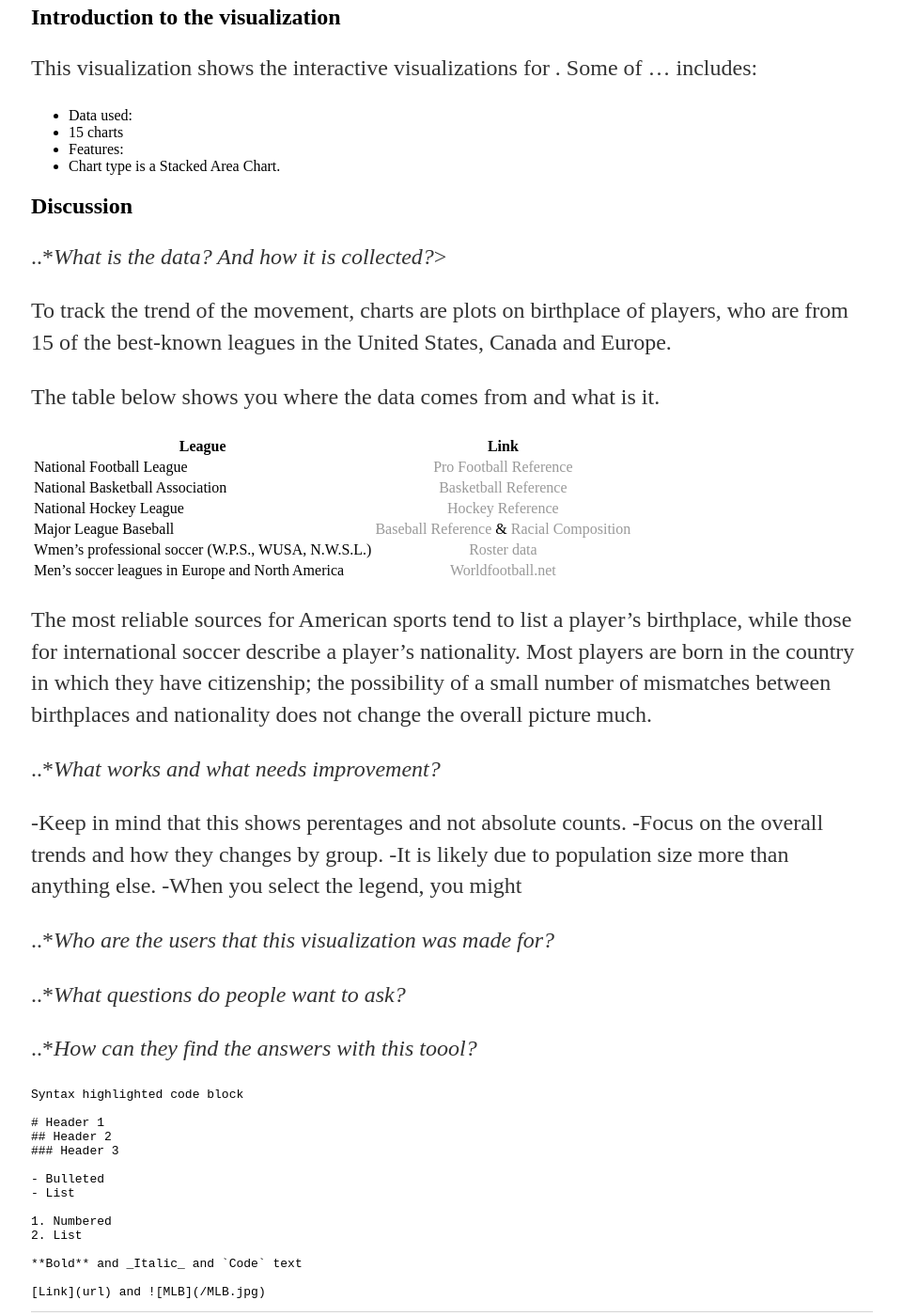
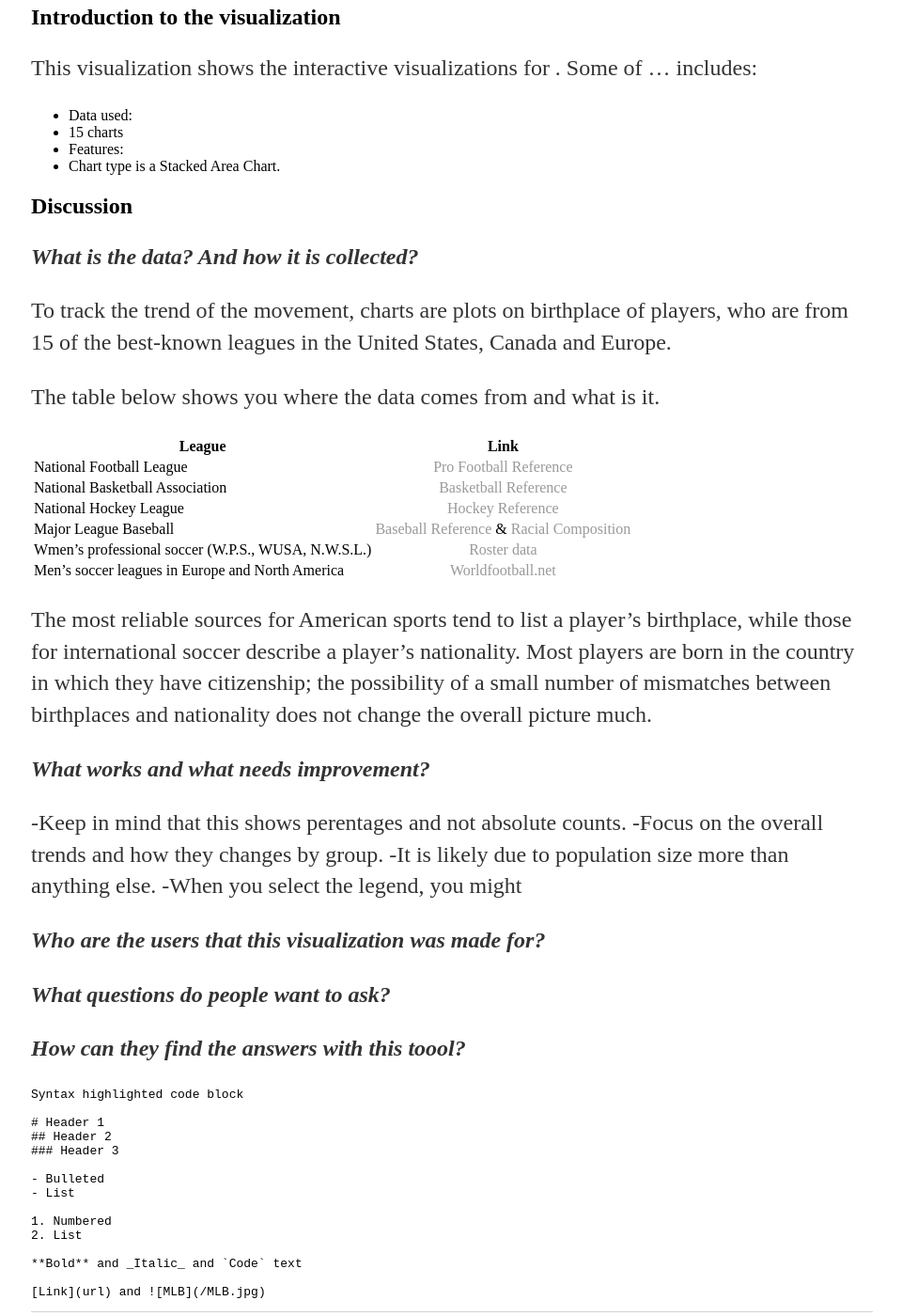
Before and after one commit to mimiyang/mimiyang.github.io, a Jekyll site: the page built from index.md, in a window 1280 px wide and 1400 px high, scrolled down 893 px. Shown: the whole window at 94% size, without its empty margins (159-1119 px from the left). Built offline with Jekyll 4.4.1, drawn with Linux system fonts in a browser that asks for light colours; our own code applies the rules of GitHub Pages for plain Markdown files.

```diff
--- a/index.md
+++ b/index.md
@@ -21,7 +21,7 @@ This visualization shows the interactive visualizations for . Some of ... includ
 
 ## Discussion
 
-..*<em>What is the data? And how it is collected?</em>>
+**<em>What is the data? And how it is collected?</em>**
 
 To track the trend of the movement, charts are plots on birthplace of players, who are from 15 of the best-known leagues in the United States, Canada and Europe.
 
@@ -39,18 +39,18 @@ The table below shows you where the data comes from and what is it.
 The most reliable sources for American sports tend to list a player’s birthplace, while those for international soccer describe a player’s nationality. Most players are born in the country in which they have citizenship; the possibility of a small number of mismatches between birthplaces and nationality does not change the overall picture much.
 
 
-..*<em>What works and what needs improvement?</em>
+**<em>What works and what needs improvement?</em>**
 
 -Keep in mind that this shows perentages and not absolute counts.
 -Focus on the overall trends and how they changes by group.
 -It is likely due to population size more than anything else.
 -When you select the legend, you might
 
-..*<em>Who are the users that this visualization was made for?</em>
+**<em>Who are the users that this visualization was made for?</em>**
 
-..*<em>What questions do people want to ask?</em>
+**<em>What questions do people want to ask?</em>**
 
-..*<em>How can they find the answers with this toool?</em>
+**<em>How can they find the answers with this toool?</em>**
 
 
 
```
